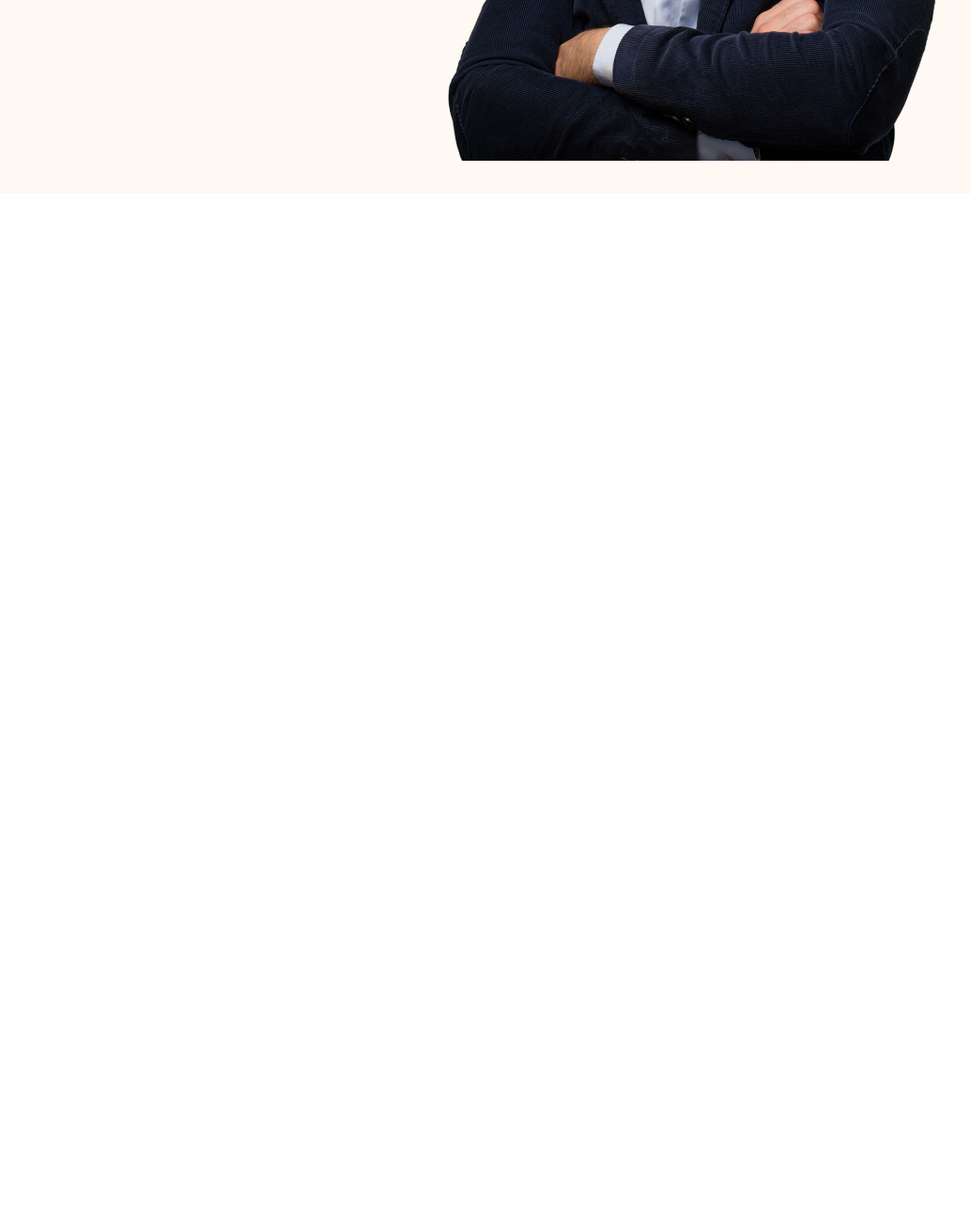
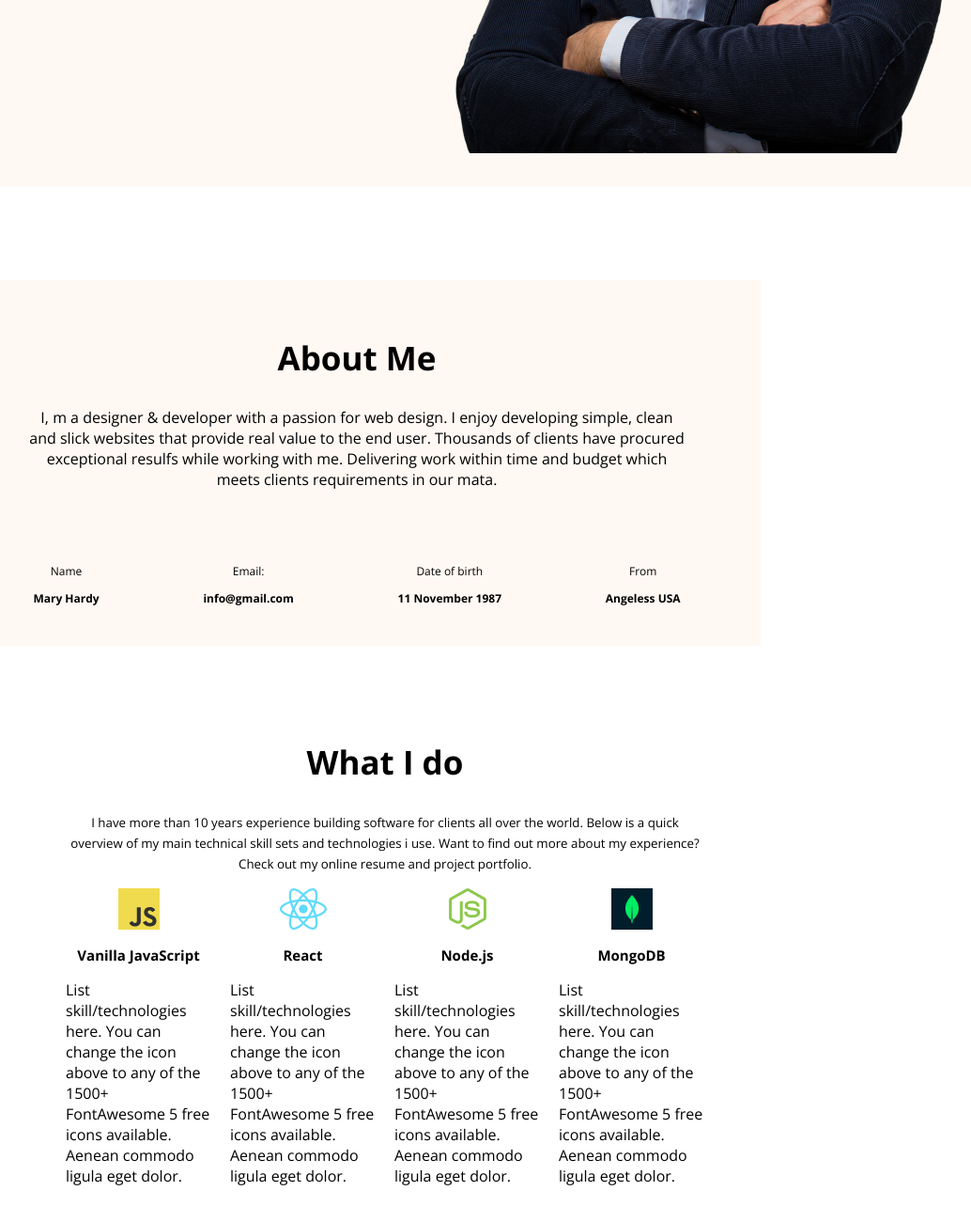
Before and after one commit to arifulraihan/Hardy-portfolio, a plain HTML site: page Devloper portfolio test/index.html in a window 1280 px wide. Shown: the part 716-2016 px from the top of the page at 94% size, without its empty margins (230-1264 px from the left). Before the commit the page ends 930 px from the top, so only its background shows below. Drawn offline with nearby package versions, Linux system fonts and the light colour scheme.

Commit message:
Add files via upload

```diff
--- a/Devloper portfolio test/index.html
+++ b/Devloper portfolio test/index.html
@@ -34,22 +34,86 @@
                 <h1 banner title>Mary Hardy</h1>
                 <p>Shot what able cold new see hold.Friendly as an betrayed formerly he. Morning because as to society
                     behaved moments.</p>
-                    <button class="btn-primary">Download CV</button>
-                    <button class="btn-primary">Contact</button>
+                <button class="btn-primary">Download CV</button>
+                <button class="btn-primary">Contact</button>
 
             </div>
             <!-- <div class="banner-pic">
                 <img class="profile-pic" src="images/hardy.png" alt="">
             </div> -->
-<div class="profile-pic">
-    <img src="images/hardy.png" alt="">
-</div>
+            <div class="profile-pic">
+                <img src="images/hardy.png" alt="">
+            </div>
         </div>
 
     </header>
     <!-- Header part is end -->
     <!-- Main part is start -->
     <main>
+        <section class="about">
+            <h2 class="what-title">About Me</h2>
+            <div class="about-pra">
+                <p>I, m a designer & developer with a passion for web design. I enjoy developing simple, clean and slick
+                    websites that provide real value to the end user. Thousands of clients have procured exceptional
+                    resulfs
+                    while working with me. Delivering work within time and budget which meets clients requirements in
+                    our
+                    mata.</p>
+            </div>
+            <div class="hardi-info">
+                <div>
+                    <p class="hardy-info-pra">Name</p>
+                    <h3 class="Hardy-info-h">Mary Hardy</h3>
+                </div>
+                <div>
+                    <p class="hardy-info-pra">Email:</p>
+                    <h3 class="Hardy-info-h">info@gmail.com</h3>
+                </div>
+                <div>
+                    <p class="hardy-info-pra">Date of birth</p>
+                    <h3 class="Hardy-info-h">11 November 1987</h3>
+                </div>
+                <div>
+                    <p class="hardy-info-pra">From</p>
+                    <h3 class="Hardy-info-h">Angeless USA</h3>
+                </div>
+            </div>
+
+
+        </section>
+        <section class="what">
+            <h2 class="what-title">What I do</h2>
+            <p class="what-pra"><small>I have more than 10 years experience building software for clients all over the
+                    world. Below is a
+                    quick overview of my main technical skill sets and technologies i use. Want to find out more about
+                    my experience? Check out my online resume and project portfolio.</small></p>
+            <div class="skill-part">
+                <div class="skill-js">
+                    <img src="images/icons/js.png" alt="">
+                    <h2 class="skill-headline">Vanilla JavaScript</h2>
+                    <p class="skill-paragraph">List skill/technologies here. You can change the icon above to any of the 1500+ FontAwesome 5
+                        free icons available. Aenean commodo ligula eget dolor.</p>
+                </div>
+                <div class="skill-js">
+                    <img src="images/icons/react.png" alt="">
+                    <h2 class="skill-headline">React</h2>
+                    <p class="skill-paragraph">List skill/technologies here. You can change the icon above to any of the 1500+ FontAwesome 5
+                        free icons available. Aenean commodo ligula eget dolor.</p>
+                </div>
+                <div class="skill-js">
+                    <img src="images/icons/nodejs.png" alt="">
+                    <h2 class="skill-headline">Node.js</h2>
+                    <p class="skill-paragraph">List skill/technologies here. You can change the icon above to any of the 1500+ FontAwesome 5
+                        free icons available. Aenean commodo ligula eget dolor.</p>
+                </div>
+                <div class="skill-js">
+                    <img src="images/icons/mongo.png" alt="">
+                    <h2 class="skill-headline">MongoDB</h2>
+                    <p class="skill-paragraph">List skill/technologies here. You can change the icon above to any of the 1500+ FontAwesome 5
+                        free icons available. Aenean commodo ligula eget dolor.</p>
+                </div>
+            </div>
+        </section>
 
     </main>
     <!-- footer part is start -->
--- a/Devloper portfolio test/style/Style.Css
+++ b/Devloper portfolio test/style/Style.Css
@@ -1,5 +1,7 @@
 body{
     font-family: "Open Sans", sans-serif;
+    margin: 0px;
+    padding: 0px;
 }
 
 .Primary-color{
@@ -51,3 +53,64 @@ nav li{
 .profile-pic{
     width: 800px;
 }
+.about{
+    max-width: 800px;
+    max-height: 540px;
+    background: #FFF8F3;
+    padding: 30px;
+    margin-top: 100px;
+    text-align: center;
+    margin-left: 180px;
+}
+main{
+    /* background:#FFF8F3 ; */
+    text-align: center;
+}
+.about-pra{
+    font: size 18px; ;
+    font-family: 300;
+    padding: 0px 50px 50px 50px;
+
+}
+.hardi-info{
+    display: flex;
+    justify-content: space-around;
+    text-align: center;
+}
+.hardy-info-pra{
+    font-size: 12px;
+    font-weight: 200;
+}
+.Hardy-info-h{
+    font-size: 12px;
+    font-weight: 700;
+}
+.what{
+    margin: 100px 300px 300px 300px;
+}
+.what-title{
+    font-size: 35px;
+    font-weight: bold;
+}
+.what-pra{
+    font-size: 18;
+}
+/* skill part  */
+.skill-part{
+    display: flex;
+   justify-content: space-around;
+   gap: 20px;
+}
+.skill-js{
+    text-align: center;
+
+}
+.skill-headline{
+    font-size: 15px;
+    font-weight: bold;
+}
+.skill-paragraph{
+    font size: 16px;
+    font-weight: 300;
+    text-align: left;
+}
```
